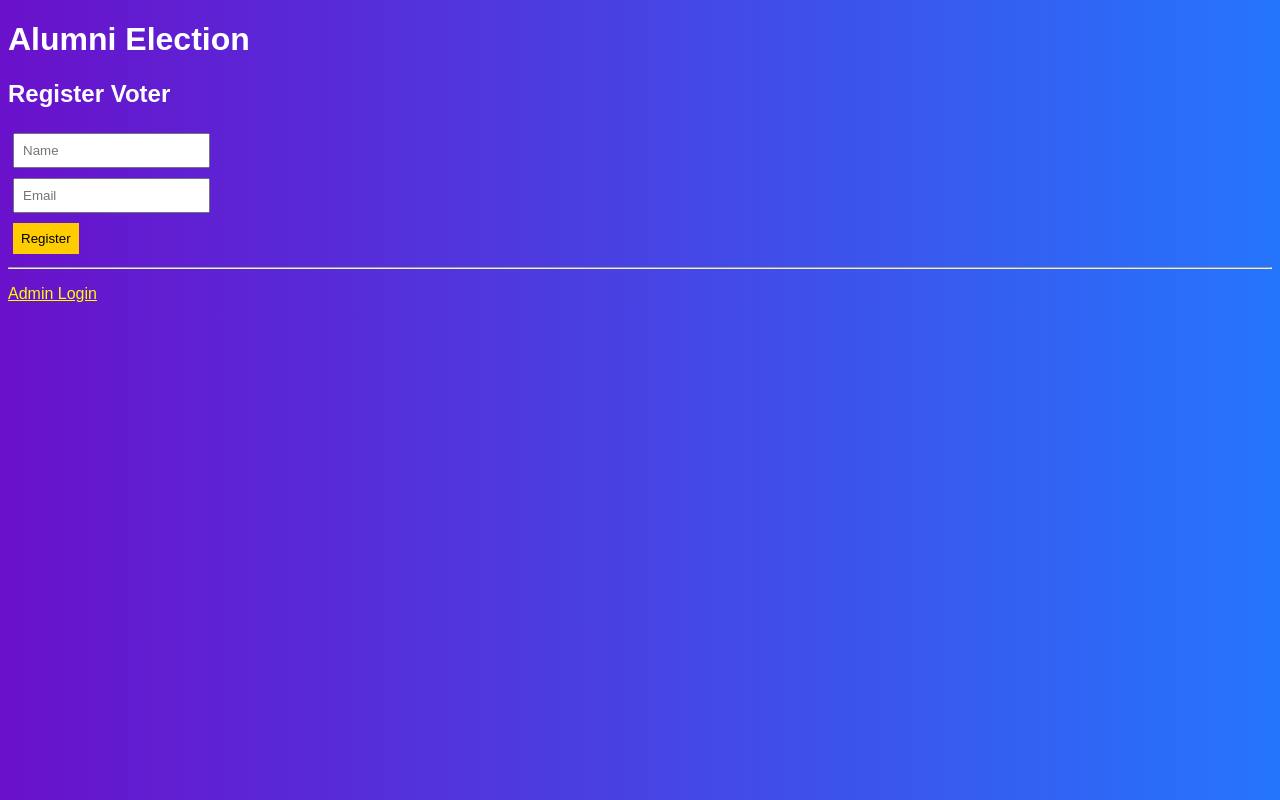
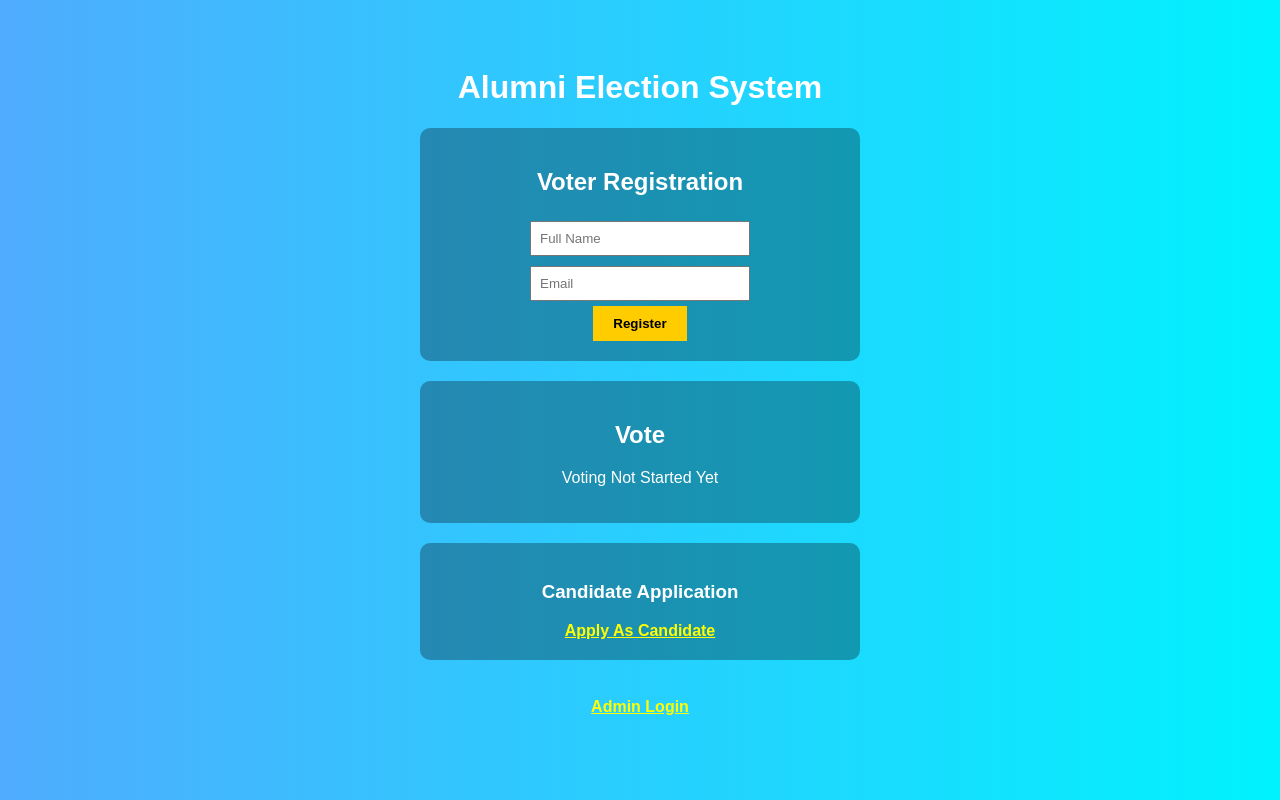
Before and after one commit to clint892/alumni-election, a Flask app: page / in a window 1280 px wide. Run offline with Flask 3, Linux system fonts and the light colour scheme.

Commit message:
Fixed voting and admin voter view

```diff
--- a/templates/home.html
+++ b/templates/home.html
@@ -1,35 +1,130 @@
 <!DOCTYPE html>
 <html>
 <head>
-<title>Alumni Election</title>
+<title>Alumni Election System</title>
+
 <style>
-body {
-  background: linear-gradient(to right, #6a11cb, #2575fc);
-  color: #fff;
-  font-family: Arial, sans-serif;
+
+body{
+font-family: Arial;
+background: linear-gradient(to right,#4facfe,#00f2fe);
+color:white;
+text-align:center;
+padding:40px;
 }
-input, button {
-  padding: 8px;
-  margin: 5px;
+
+input,select{
+padding:8px;
+margin:5px;
+width:200px;
 }
-button { cursor: pointer; background: #ffcc00; border: none; color: #000; }
+
+button{
+padding:10px 20px;
+background:#ffcc00;
+border:none;
+cursor:pointer;
+font-weight:bold;
+}
+
+button:hover{
+background:#ffaa00;
+}
+
+.section{
+background:rgba(0,0,0,0.3);
+padding:20px;
+margin:20px auto;
+width:400px;
+border-radius:10px;
+}
+
+a{
+color:yellow;
+font-weight:bold;
+}
+
 </style>
+
 </head>
+
 <body>
 
-<h1>Alumni Election</h1>
+<h1>Alumni Election System</h1>
+
+
+<div class="section">
+
+<h2>Voter Registration</h2>
 
 {% if registration_open %}
-<h2>Register Voter</h2>
+
 <form action="/register" method="post">
-<input name="name" placeholder="Name" required><br>
+
+<input name="name" placeholder="Full Name" required><br>
+
 <input name="email" placeholder="Email" required><br>
+
 <button type="submit">Register</button>
+
 </form>
+
 {% else %}
-<p>Registration is closed</p>
+
+<p>Registration Closed</p>
+
 {% endif %}
-<hr>
-<p><a href="/admin" style="color: #ff0;">Admin Login</a></p>
+
+</div>
+
+
+<div class="section">
+
+<h2>Vote</h2>
+
+{% if voting_open %}
+
+<form action="/vote" method="post">
+
+<input name="email" placeholder="Your Registered Email" required><br>
+
+<select name="candidate_id">
+
+{% for c in candidates %}
+
+<option value="{{c.doc_id}}">
+{{c.name}} - {{c.position}}
+</option>
+
+{% endfor %}
+
+</select><br>
+
+<button type="submit">Submit Vote</button>
+
+</form>
+
+{% else %}
+
+<p>Voting Not Started Yet</p>
+
+{% endif %}
+
+</div>
+
+
+<div class="section">
+
+<h3>Candidate Application</h3>
+
+<a href="/apply_candidate_page">Apply As Candidate</a>
+
+</div>
+
+
+<br>
+
+<a href="/admin">Admin Login</a>
+
 </body>
 </html>
```
Also changed, not shown: templates/dashboard.html (+152 -21 lines).
